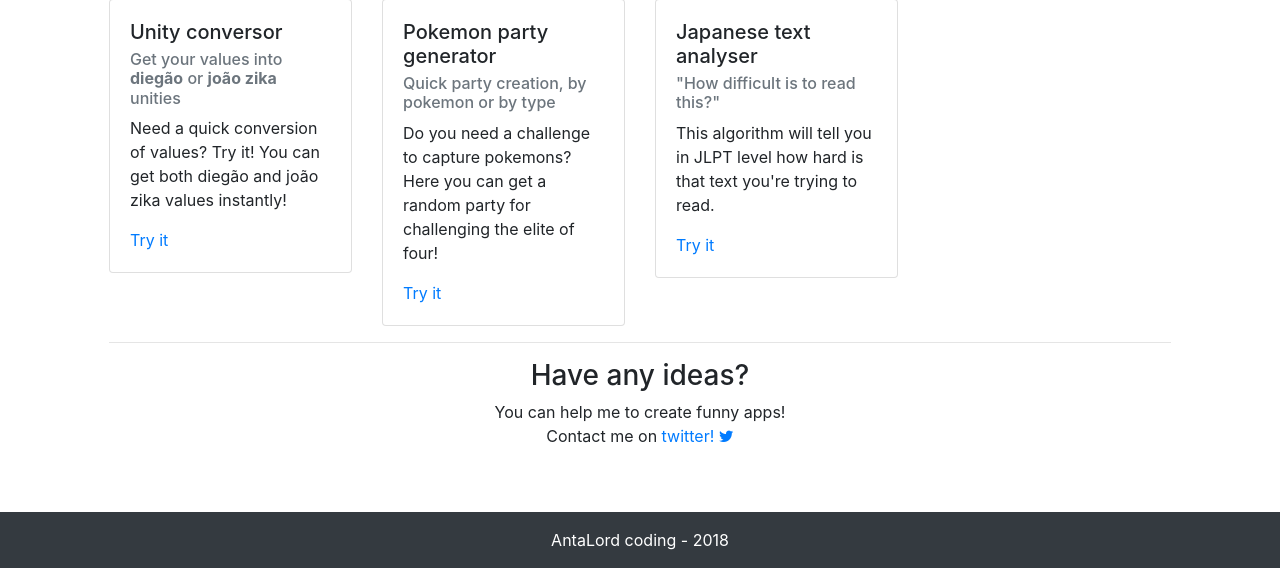
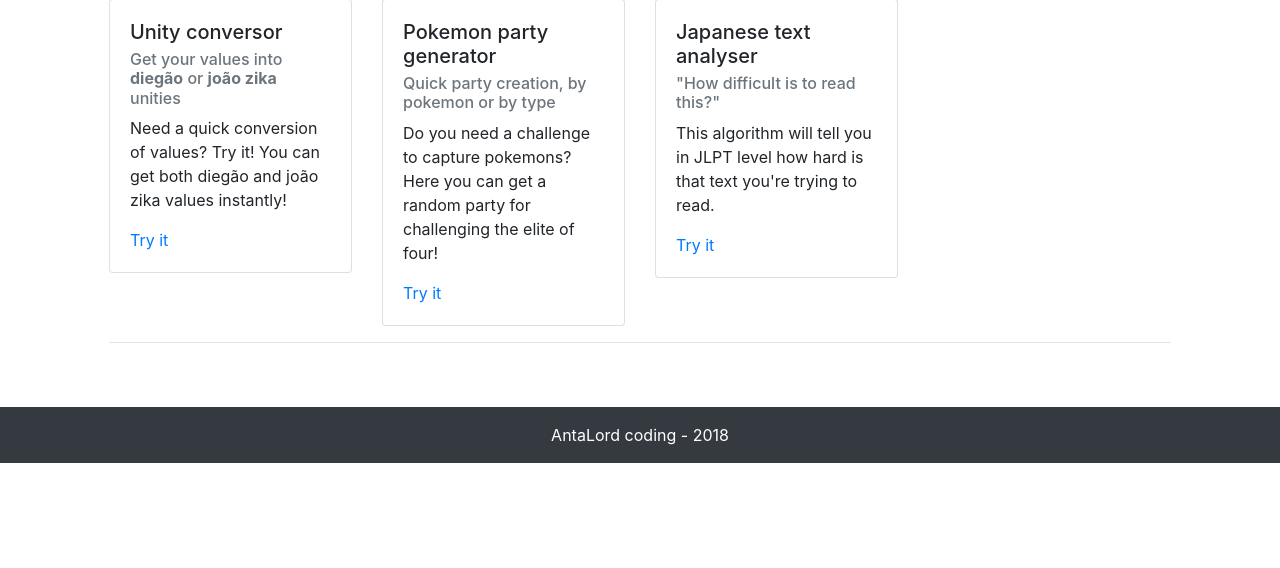
Before and after one commit to yancborges/antalord.com, a Flask app: page /apps in a window 1280 px wide. Shown: the part 240-808 px from the top of the page. After the commit the page ends 703 px from the top, so only its background shows below. Run offline with Flask 2, Linux system fonts and the light colour scheme; some libraries are stand-ins or nearby versions.

Commit message:
Removing social media

```diff
--- a/templates/apps.html
+++ b/templates/apps.html
@@ -40,13 +40,6 @@
                 </div>
 			</div>
             <hr/>
-			<div class="text-center">
-				<h3>Have any ideas?</h3>
-				<p>You can help me to create funny apps!
-				<br/>Contact me on <a href="http:\\twitter.com/umpatodoispato">twitter!
-					<i class="fa fa-twitter"></i></a>
-				</p>
-			</div>
     	</div>
     </main>
     {% endblock %}
--- a/templates/fun.html
+++ b/templates/fun.html
@@ -10,7 +10,6 @@
     				<p>This area of the site is the fun one, it has
     				some useless stuff and some weird thing that i like.
     				<br/>
-    				Do you have a suggestion? Oh yes, please <a href="http:\\twitter.com/umpatodoispato">contact me!</a>
 
 	 				<br/>
  					Have fun with the antas!</p>
```
